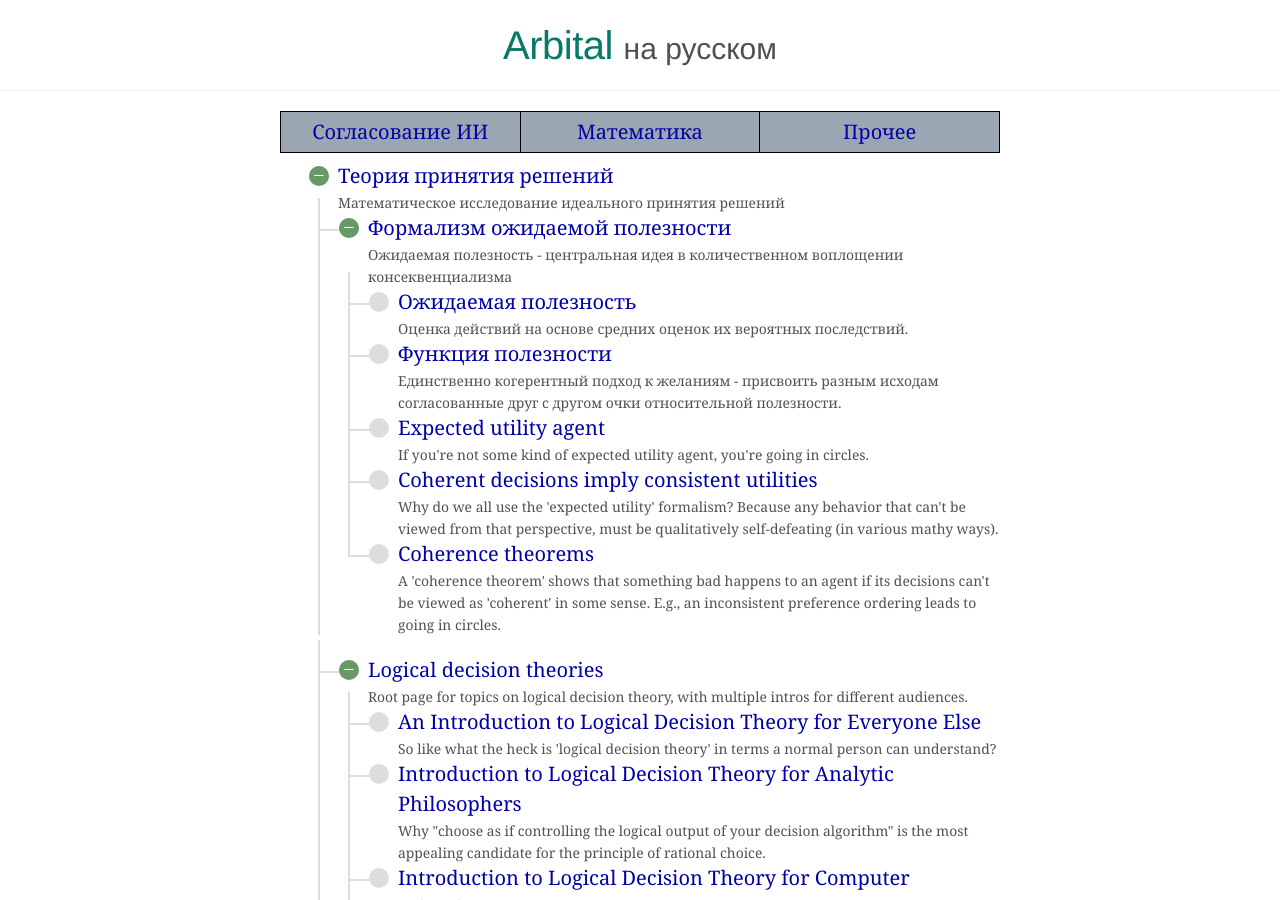
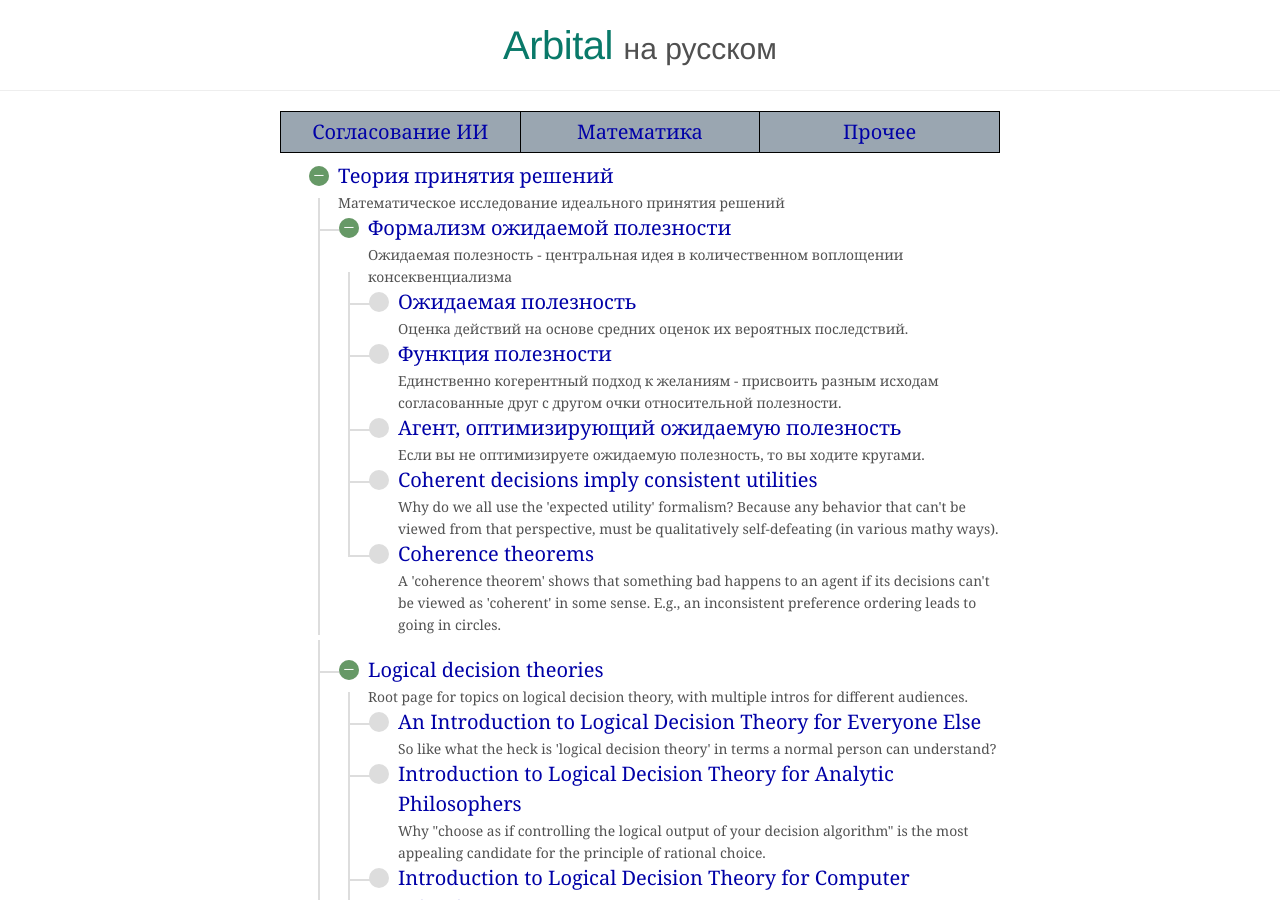
Before and after one commit to Arbital-RU/arbital-ru.github.io, a Jekyll site: the page built from explore/decision_theory.md, in a window 1280 px wide and 900 px high. Built offline with Jekyll 4.4.1, drawn with Linux system fonts in a browser that asks for light colours; part of the change alters nothing that is shown.

Commit message:
new post

```diff
--- a/_data/p.yaml
+++ b/_data/p.yaml
@@ -1047,7 +1047,7 @@
 
 - {id: "expected_utility", title: "Expected utility", description: "Scoring actions based on the average score of their probable consequences.", domains: ["decision_theory"], translated: true, ru_description: "Оценка действий на основе средних оценок их вероятных последствий."}
 
-- {id: "expected_utility_agent", title: "Expected utility agent", description: "If you're not some kind of expected utility agent, you're going in circles.", domains: ["decision_theory"]}
+- {id: "expected_utility_agent", title: "Expected utility agent", description: "If you're not some kind of expected utility agent, you're going in circles.", domains: ["decision_theory"], translated: true, ru_description: "Если вы не оптимизируете ожидаемую полезность, то вы ходите кругами."}
 
 - {id: "utility_function", title: "Utility function", description: "The only coherent way of wanting things is to assign consistent relative scores to outcomes.", domains: ["decision_theory"], translated: true, ru_description: "Единственно когерентный подход к желаниям - присвоить разным исходам согласованные друг с другом очки относительной полезности."}
 
--- /dev/null
+++ b/_posts/2024-06-15-expected_utility_agent.md
@@ -0,0 +1,13 @@
+---
+layout: post
+title: Агент, оптимизирующий ожидаемую полезность
+translated_by: К. Кирдан
+translation_details: "с небольшими сокращениями, добавлены ссылки"
+excerpt: "У агента, оптимизирующего ожидаемую полезность, есть какой-то способ непротиворечиво оценивать все возможные последствия его действий, и он взвешивает свои действия по ожидаемой полезности их последствий."
+math: true
+original: https://arbital.com/p/utility_function/
+license: https://creativecommons.org/licenses/by/3.0/deed.ru
+---
+У агента, оптимизирующего [ожидаемую полезность][expected_utility], есть какой-то способ непротиворечиво оценивать все возможные последствия его действий, и он взвешивает свои действия по ожидаемой полезности их последствий. Например, если действие с 50%-ной вероятностью приведет к итогу с полезностью 20, с 25%-ной вероятностью приведет к итогу с полезностью 35 и с 25%-ной вероятностью приведет к итогу с полезностью 45, то оно будет иметь ожидаемую полезность $0.5 \cdot 20 + 0.25 \cdot 35 + 0.25 \cdot 45 = 30$. Эти полезности в принципе могут отражать [любой вид][orthogonality] морали или ценностей — эгоизм, альтруизм или [скрепки][paperclip]. Несколько [известных математических теорем][coherence_theorems] предполагают, что если вас нельзя рассматривать как агента, оптимизирующего ожидаемую полезность, то вы, должно быть, ходите кругами, делаете плохие ставки или демонстрируете другое вредное поведение. Ряд известных экспериментов показывают, что люди действительно демонстрируют такое поведение, и их нельзя рассматривать как агентов, оптимизирующих ожидаемую полезность.
+
+{% include routes.html %}
```
